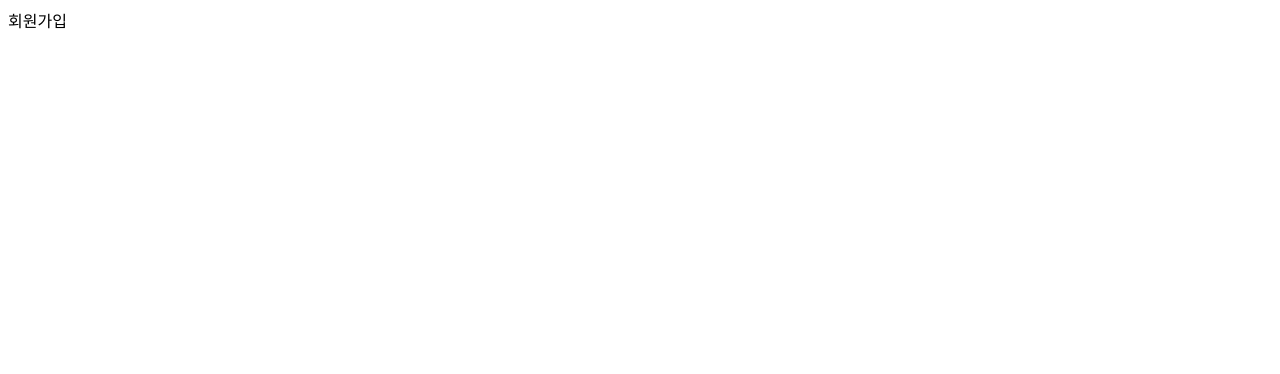
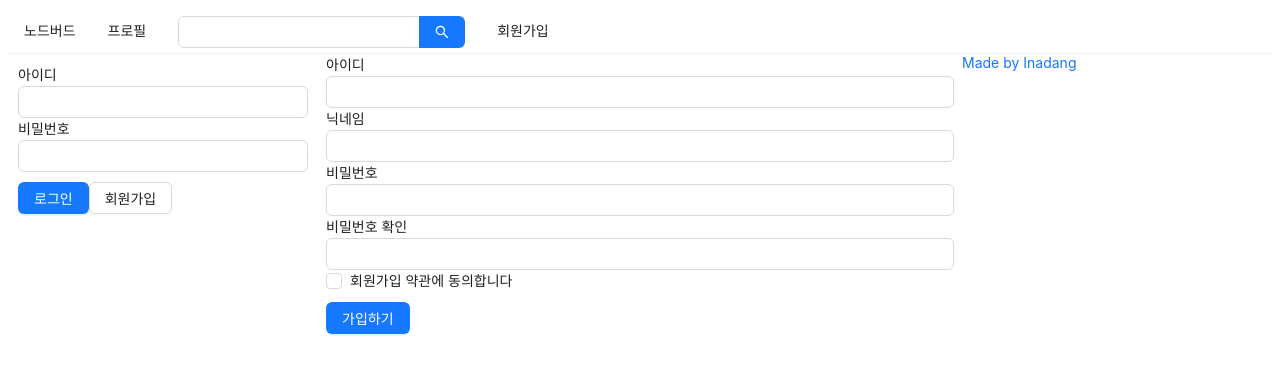
Before and after one commit to Ina-dang/react-nodebird, a Next.js app in the folder prepare/front/: page /signup in a window 1280 px wide. Shown: the top 374 px of the page. Built offline with nearby package versions, Linux system fonts and the light colour scheme.

Commit message:
회원가입 페이지 생성 및 커스텀 훅 추가

```diff
--- a/prepare/front/components/LoginForm.js
+++ b/prepare/front/components/LoginForm.js
@@ -1,7 +1,9 @@
 import { Button, Form, Input } from 'antd';
 import Link from 'next/link';
-import React, { useState, useCallback } from 'react';
+import React, { useCallback } from 'react';
 import styled from 'styled-components';
+import PropTypes from 'prop-types';
+import useInput from '../hooks/useInput';
 
 const ButtonWrapper = styled.div`
   margin-top: 10px;
@@ -13,16 +15,8 @@
 
 // eslint-disable-next-line react/prop-types
 const LoginForm = ({ setIsLoggedIn }) => {
-  const [id, setId] = useState('');
-  const [password, setPassword] = useState('');
-
-  const onChangeId = useCallback((event) => {
-    setId(event.target.value);
-  }, []);
-
-  const onChangePassword = useCallback((event) => {
-    setPassword(event.target.value);
-  }, []);
+  const [id, onChangeId] = useInput('');
+  const [password, onChangePassword] = useInput('');
 
   const onSubmitForm = useCallback(() => {
     //Form onFinish속성은 e.preventDefatul()가 적용되어있다.
@@ -59,4 +53,8 @@
   );
 };
 
+LoginForm.propsTypes = {
+  setIsLoggedIn: PropTypes.func.isRequired,
+};
+
 export default LoginForm;
--- /dev/null
+++ b/prepare/front/hooks/useInput.js
@@ -0,0 +1,9 @@
+import { useState, useCallback } from 'react';
+
+export default (initialValue = null) => {
+  const [value, setValue] = useState(initialValue);
+  const handler = useCallback((e) => {
+    setValue(e.target.value);
+  }, []);
+  return [value, handler];
+};
--- a/prepare/front/pages/signup.js
+++ b/prepare/front/pages/signup.js
@@ -1,15 +1,107 @@
 import Head from 'next/head';
-import React from 'react';
+import React, { useCallback, useState } from 'react';
+import { Button, Checkbox, Form, Input } from 'antd';
+
+import AppLayout from '../components/AppLayout';
+import useInput from '../hooks/useInput';
+import styled from 'styled-components';
+
+const ErrorMessage = styled.div`
+  color: red;
+`;
 
 const Signup = () => {
+  const [id, onChangeId] = useInput('');
+  const [nickname, onChangeNickname] = useInput('');
+  const [password, onChangePassword] = useInput('');
+
+  const [passwordCheck, setPasswordCheck] = useState('');
+  const [passwordError, setPasswordError] = useState(false);
+  const onChangePasswordCheck = useCallback(
+    (e) => {
+      setPasswordCheck(e.target.value);
+      setPasswordError(e.target.value !== password);
+    },
+    [password]
+  );
+
+  const [term, setTerm] = useState(false);
+  const [termError, setTermError] = useState(false);
+
+  const onChangeTerm = useCallback((e) => {
+    setTerm(e.target.checked);
+    setTermError(false);
+  }, []);
+
+  //서버에서도 체크해주는게 좋음
+  const onSubmit = useCallback(() => {
+    if (password !== passwordCheck) {
+      return setPasswordError(true);
+    }
+    if (!term) {
+      return setTermError(true);
+    }
+    console.log(id, nickname, password);
+  }, [password, passwordCheck, term]);
+
   return (
-    <>
+    <AppLayout>
       <Head>
         <meta charSet='utf-8' />
         <title>singup</title>
       </Head>
-      <div>회원가입</div>
-    </>
+      <Form onFinish={onSubmit}>
+        <div>
+          <label htmlFor='user-id'>아이디</label>
+          <br />
+          <Input name='user-id' value={id} onChange={onChangeId} required />
+        </div>
+        <div>
+          <label htmlFor='user-nickname'>닉네임</label>
+          <br />
+          <Input
+            name='user-nickname'
+            value={nickname}
+            onChange={onChangeNickname}
+            required
+          />
+        </div>
+        <div>
+          <label htmlFor='user-password'>비밀번호</label>
+          <br />
+          <Input
+            name='user-password'
+            value={password}
+            onChange={onChangePassword}
+            required
+          />
+        </div>
+        <div>
+          <label htmlFor='user-passwordCheck'>비밀번호 확인</label>
+          <br />
+          <Input
+            name='user-passwordCheck'
+            value={passwordCheck}
+            onChange={onChangePasswordCheck}
+            required
+          />
+          {passwordError && (
+            <ErrorMessage>비밀번호가 일치하지 않습니다.</ErrorMessage>
+          )}
+        </div>
+        <div>
+          <Checkbox name='user-term' checked={term} onChange={onChangeTerm}>
+            회원가입 약관에 동의합니다
+          </Checkbox>
+          {termError && <ErrorMessage>약관에 동의하셔야 합니다.</ErrorMessage>}
+        </div>
+        <div style={{ marginTop: 10 }}>
+          <Button type='primary' htmlType='submit'>
+            가입하기
+          </Button>
+        </div>
+      </Form>
+    </AppLayout>
   );
 };
 
```
Also changed, not shown: prepare/front/pages/profile.js (+5 -7 lines).
